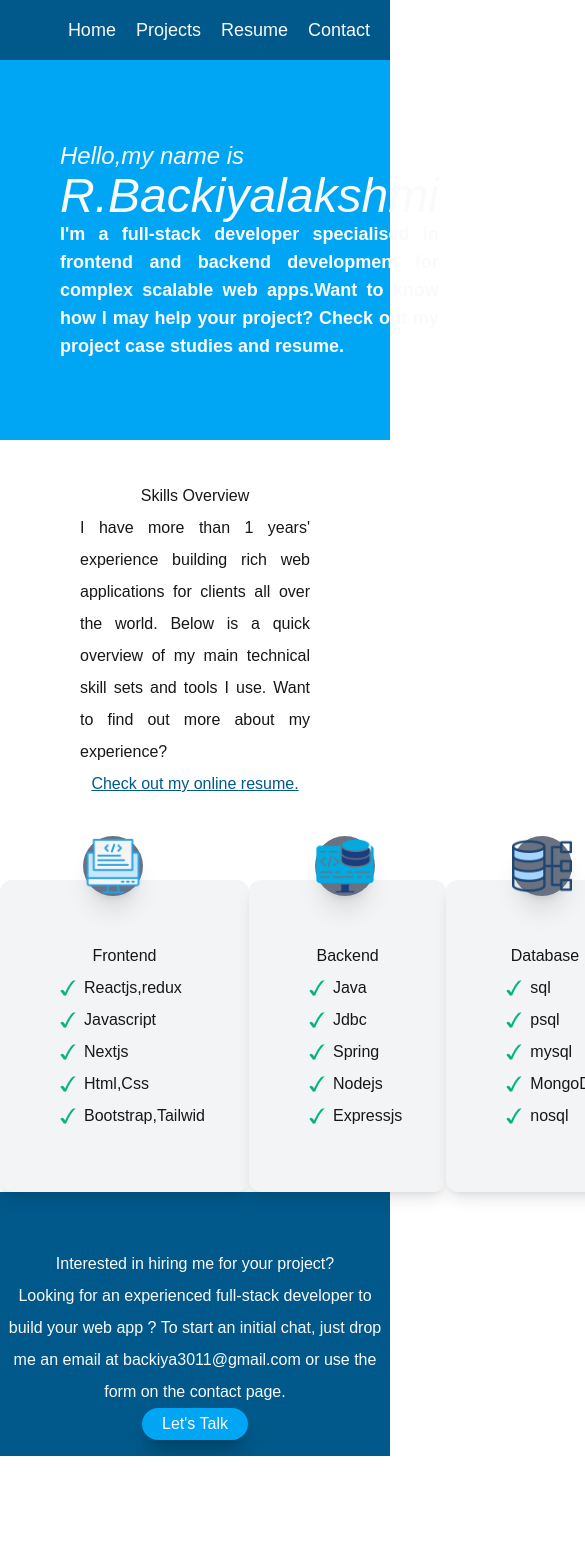
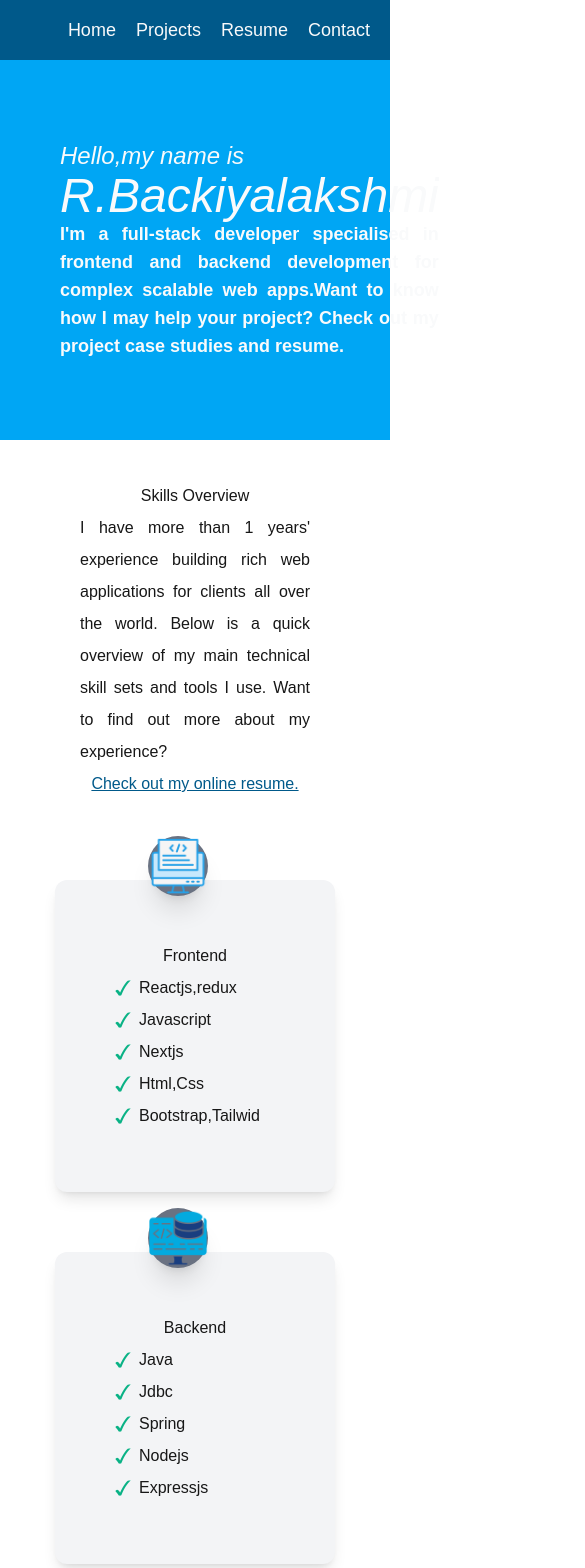
Before and after one commit to backiyadeveloper/myportfolio-Nextjs, a Next.js app: page / in a window 390 px wide. Shown: the top 1568 px of the page, 585 px wide, since content can reach past the window. Before the commit the page ends 1456 px from the top, so only its background shows below. Built offline with nearby package versions, Linux system fonts and the light colour scheme.

Commit message:
fixed responsivenes

```diff
--- a/app/components/navbar.tsx
+++ b/app/components/navbar.tsx
@@ -3,7 +3,7 @@ import Link from "next/link";
 
 export default function Navebar() {
   return (
-    <div>
+    <div className="">
       <nav className="bg-sky-800 text-lg text-gray-50 flex gap-5 justify-end items-center px-5 h-15 text-base">
         <Link href="/" className="link-underline">Home</Link>
         <Link href="/project" className="link-underline">Projects</Link>
--- a/app/page.tsx
+++ b/app/page.tsx
@@ -3,7 +3,7 @@ import Link from "next/link";
 
 export default function HomePage() {
     return (
-      <div>
+      <div className="mb-10">
         <div className=" flex md:flex-row items-center justify-around gap-5 p-10 bg-sky-500 text-gray-50 sm:flex-col leading-20">
           <div className="h-[300px] w-[500px] bg-[url('/tools.webp')] bg-cover bg-center"></div>
           <div className=" sm:w-125 text-justify">
@@ -18,12 +18,12 @@ export default function HomePage() {
           <Link href="/resume" className="text-sky-800 underline">Check out my online resume.</Link>
         </div>
 
-        <div className="flex md:flex-row md:justify-evenly sm:flex-col md:gap-5 sm:gap-15 mt-20 sm:items-center">
+        <div className="flex gap-15  flex-col items-center md:flex-row md:justify-evenly sm:flex-col md:gap-5 sm:gap-15 mt-20 sm:items-center">
           <div className="relative">
             <div className="shadow-xl rounded-full bg-gray-500 h-[90] w-[90] flex justify-center items-center absolute absolute -top-11 left-1/3">
               <div className=" h-[60px] w-[60px] bg-[url('/frontend.png')] bg-cover bg-center "></div>
             </div>
-            <div className="bg-gray-100 md:basis-60  md:min-w-60 p-15 sm:min-w-80 border-rounded shadow-lg rounded-xl">
+            <div className="bg-gray-100 min-w-70 md:basis-60  md:min-w-60 p-15 sm:min-w-80 border-rounded shadow-lg rounded-xl">
               <h2 className="text-center">Frontend</h2>
               <p className="flex gap-2"><img src="/check.png" alt="" className="h-4 w-4 self-center"/>Reactjs,redux</p>
               <p className="flex gap-2"><img src="/check.png" alt="" className="h-4 w-4 self-center"/>Javascript</p>
@@ -36,7 +36,7 @@ export default function HomePage() {
             <div className="shadow-xl rounded-full bg-gray-500 h-[90] w-[90] flex justify-center items-center absolute absolute -top-11 left-1/3">
               <div className=" h-[60px] w-[60px] bg-[url('/backend.png')] bg-cover bg-center "></div>
             </div>
-            <div className="bg-gray-100 md:basis-60  md:min-w-60 p-15 sm:min-w-80 border-rounded shadow-lg rounded-xl">
+            <div className="bg-gray-100 min-w-70 md:basis-60  md:min-w-60 p-15 sm:min-w-80 border-rounded shadow-lg rounded-xl">
               <h2 className="text-center">Backend</h2>
               <p className="flex gap-2"><img src="/check.png" alt="" className="h-4 w-4 self-center"/>Java</p>
               <p className="flex gap-2"><img src="/check.png" alt="" className="h-4 w-4 self-center"/>Jdbc</p>
@@ -49,7 +49,7 @@ export default function HomePage() {
             <div className="shadow-xl rounded-full bg-gray-500 h-[90] w-[90] flex justify-center items-center absolute absolute -top-11 left-1/3">
               <div className=" h-[60px] w-[60px] bg-[url('/db.png')]  bg-cover bg-center "></div>
             </div>
-            <div className="bg-gray-100 md:basis-60  md:min-w-60 p-15 sm:min-w-80 border-rounded shadow-lg rounded-xl">
+            <div className="bg-gray-100 min-w-70 md:basis-60  md:min-w-60 p-15 sm:min-w-80 border-rounded shadow-lg rounded-xl">
               <h3 className="text-center">Database</h3>
               <p className="flex gap-2"><img src="/check.png" alt="" className="h-4 w-4 self-center"/>sql</p>
               <p className="flex gap-2"><img src="/check.png" alt="" className="h-4 w-4 self-center"/>psql</p>
--- a/app/project/page.tsx
+++ b/app/project/page.tsx
@@ -22,7 +22,7 @@ export default function ProgectPage() {
       <div className="h-50 bg-sky-500  pt-10 pl-10">
         <div className=" text-gray-50 text-5xl font-bold">Projects</div>
       </div>
-    <div className="flex md:flex-row gap-5 md:justify-evenly -mt-20 sm:flex-col sm:items-center">
+    <div className="flex mb-10 flex-col items-center md:flex-row gap-5 md:justify-evenly -mt-20 sm:flex-col sm:items-center">
       {
         projectdata.map((data)=>(
           <div key={data.id} className="md:basis-70 sm:w-70  shadow-lg pb-10 rounded-xl">
--- a/app/resume/page.tsx
+++ b/app/resume/page.tsx
@@ -22,7 +22,7 @@ export default function ResumePage() {
       </button>
 
     </div>
-    <div className="flex justify-center h-auto ">
+    <div className="flex justify-center h-auto container">
         <div className="bg-[url('/resume.png')] min-w-300 min-h-400 bg-no-repeat shadow-xl -mt-20"></div>
       </div>
   </div>
```
